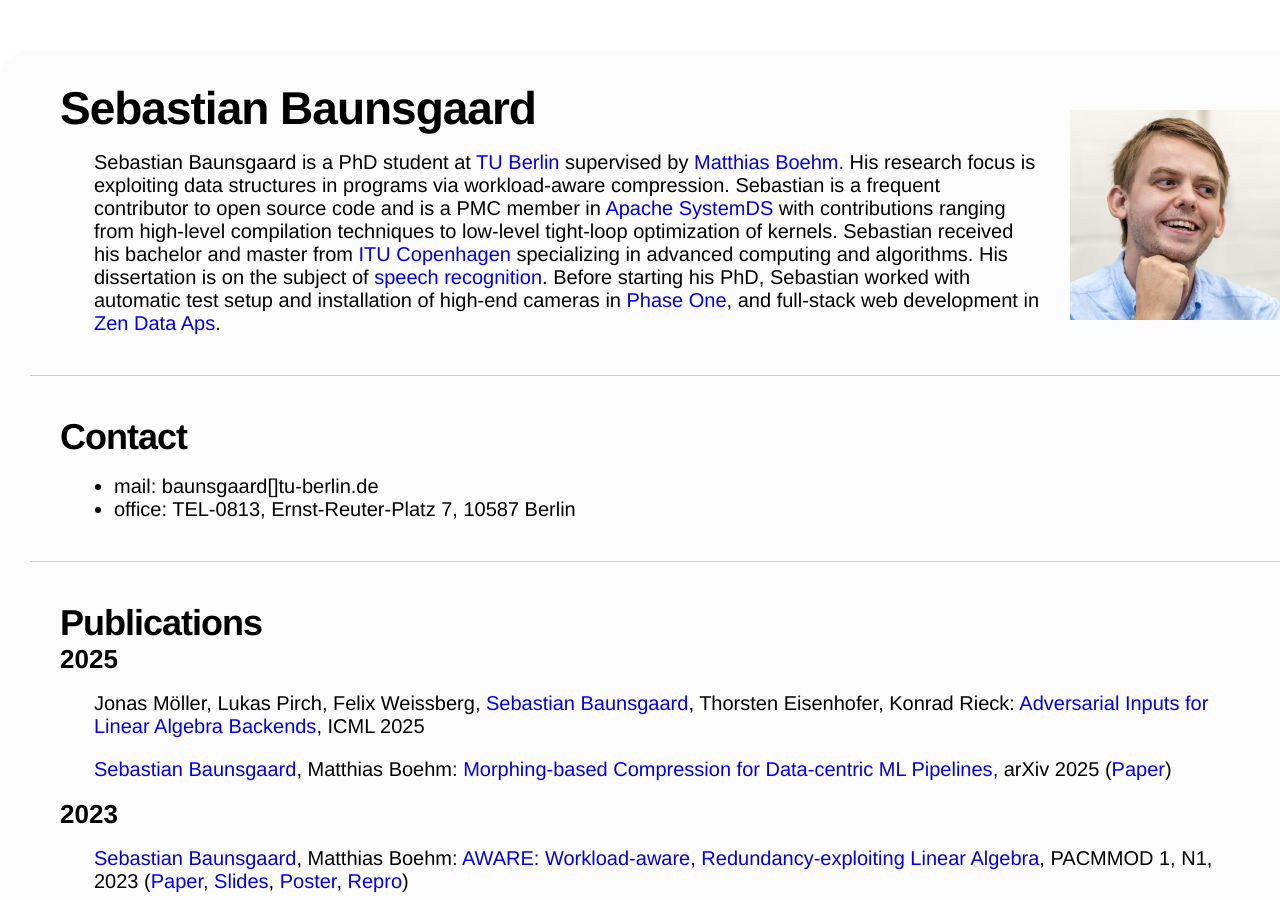
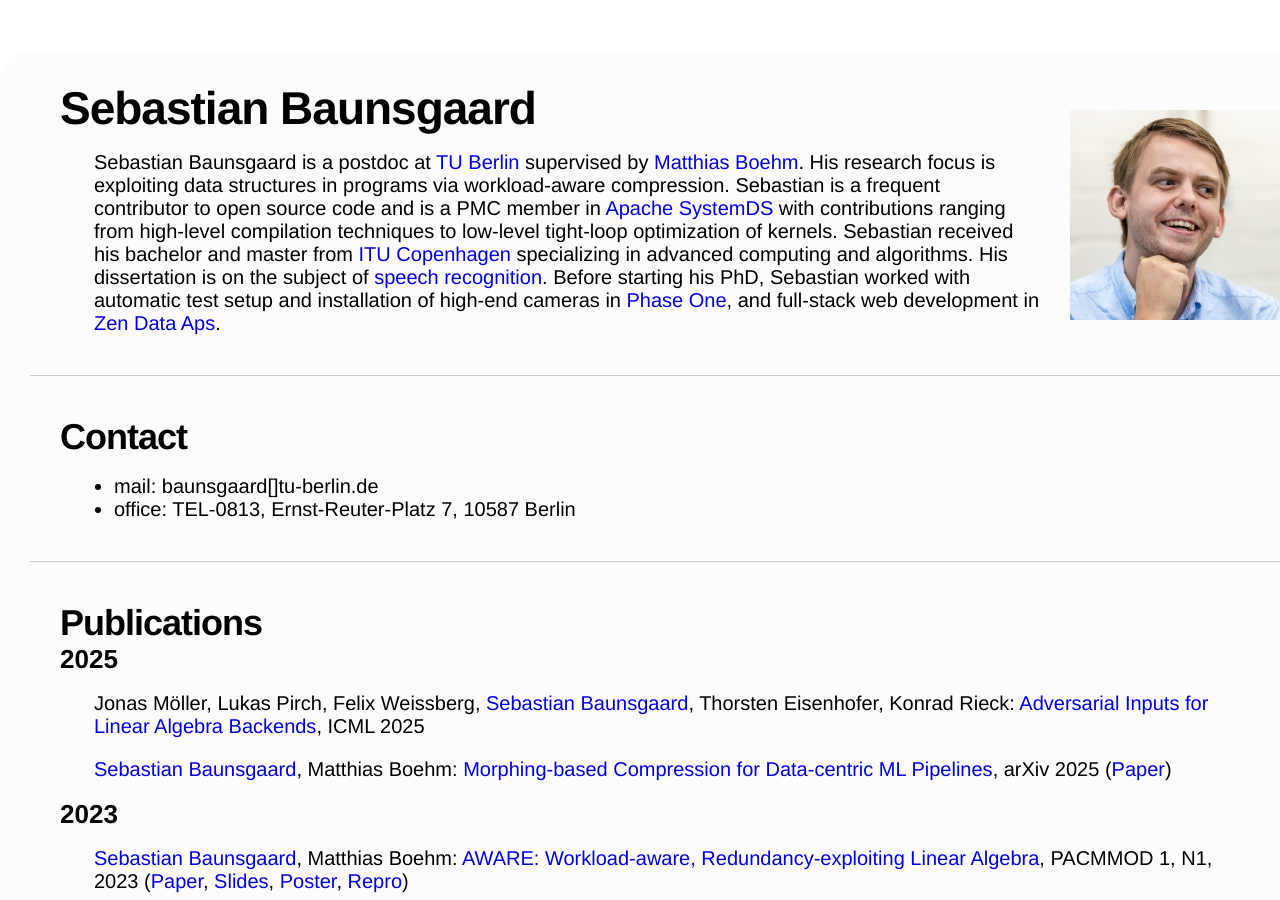
Before and after one commit to Baunsgaard/baunsgaard.github.io, a Jekyll site: the page built from index.md, in a window 1280 px wide and 900 px high. Built offline with Jekyll 4.4.1, drawn with Linux system fonts in a browser that asks for light colours.

Commit message:
Add Postdoc

```diff
--- a/index.md
+++ b/index.md
@@ -4,7 +4,7 @@ layout: base
 
 # Sebastian Baunsgaard
 
-Sebastian Baunsgaard is a PhD student at [TU Berlin](https://www.tu.berlin/) supervised by [Matthias Boehm](https://mboehm7.github.io/).
+Sebastian Baunsgaard is a postdoc at [TU Berlin](https://www.tu.berlin/) supervised by [Matthias Boehm](https://mboehm7.github.io/).
 His research focus is exploiting data structures in programs via workload-aware compression. Sebastian is a frequent contributor to open source code and is a PMC member in [Apache SystemDS](https://systemds.apache.org/)
 with contributions ranging from high-level compilation techniques to low-level tight-loop optimization of kernels. Sebastian received his bachelor and master from [ITU Copenhagen](https://itu.dk/) specializing in advanced computing and algorithms. His dissertation is on the subject of [speech recognition](https://dasya.itu.dk/for-students/projects/archive/speechrecognition/).
 Before starting his PhD, Sebastian worked with automatic test setup and installation of high-end cameras in [Phase One](https://www.phaseone.com/),
```
